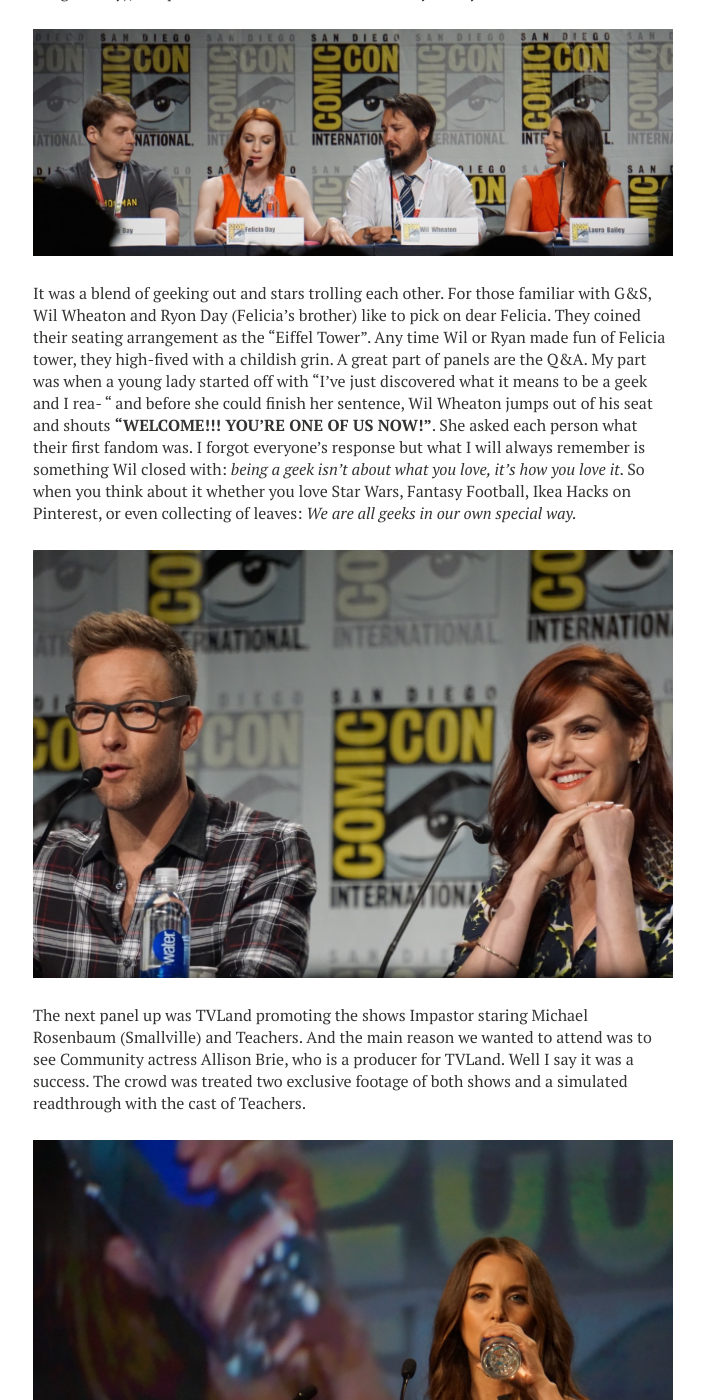
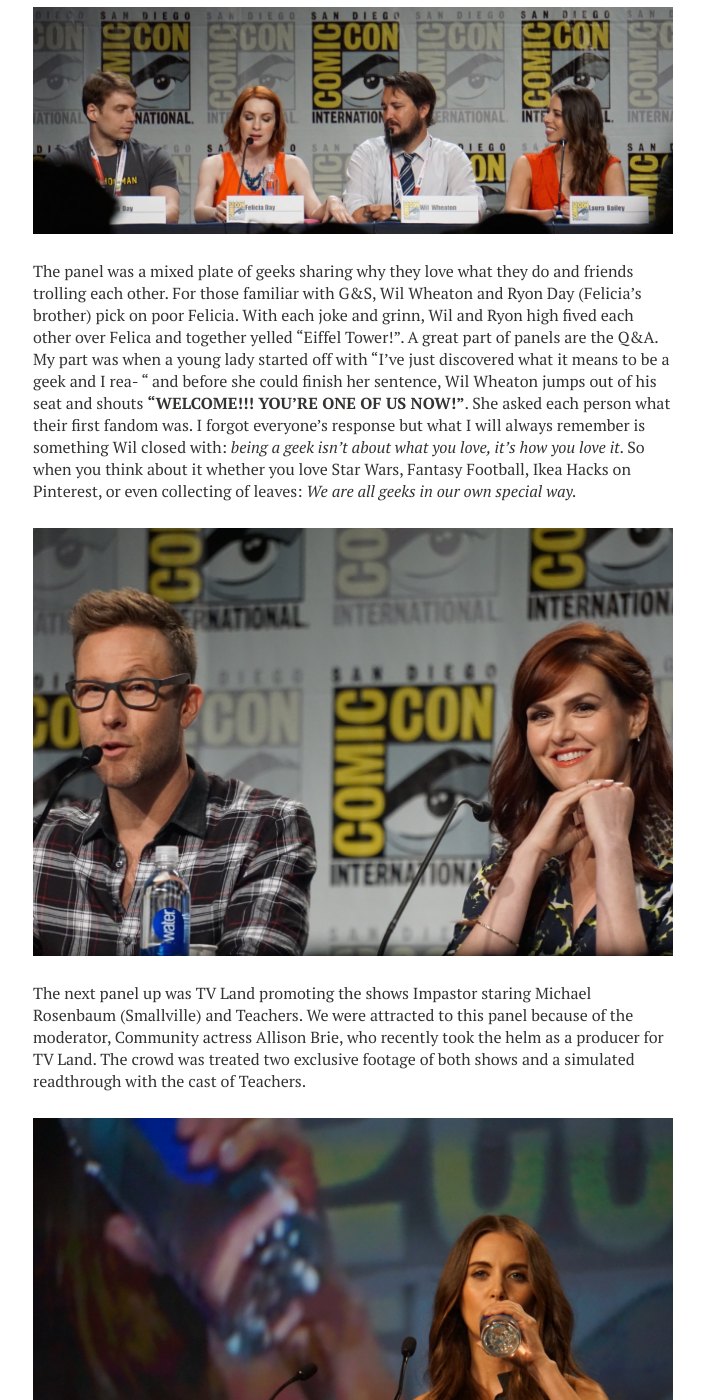
Before and after one commit to alexpolonsky/doswah.com, a Jekyll site: the page built from _posts/2015-07-26-comic-con-2015.md, in a window 1280 px wide and 1400 px high, scrolled down 3754 px. Shown: the whole window, without its empty margins (287-991 px from the left). Built offline with Jekyll 4.4.1, drawn with Linux system fonts in a browser that asks for light colours; nearby versions of some CDN libraries; comment, search, counter and statistics services are not loaded; some of the changed text lies outside the part shown.

Commit message:
Added content to Comic Con 2015: Part 1

```diff
--- a/_posts/2015-07-26-comic-con-2015.md
+++ b/_posts/2015-07-26-comic-con-2015.md
@@ -26,7 +26,7 @@
 </figure>
 
 ## What Time Do We Wake Up?!
-We decicded we wanted to check out the following things: Doctor Who autograph drawing, check out the exhibit hall floor, Geek & Sundry Panel, TVLand Panel, and visit the booths for SDCC exclusive swag. The con opens around 9 but from what we read lines form hours before the sun rises. Our plan was to arrive around 6 AM. ha! We woke up around 4 and got on a bus around 5. When we got there, about a couple thousand people were ahead of us! Want to master comic con? I doubt it's possible; but if you try, you will not have much sleep. Once we got into the convention center, we heaed to the Doctor Who autograph drawing where we were in line for around 2 hours. Unfortunately, Karlo and I didn't draw winning tickets. But we knew going in, **be prepared to be disappointed**; a valuable lesson you need to remind yourself whenever you experience Comic Con. Be we saw this dude with a sick 10th doctor puppet!
+We decicded we wanted to check out the following things: Doctor Who autograph drawing, check out the exhibit hall floor, Geek & Sundry Panel, TVLand Panel, and visit the booths for SDCC exclusive swag. The con opens around 9 but from what we read lines form hours before the sun rises. Our plan was to arrive around 6 AM. ha! We woke up around 4 and got on a bus around 5. When we got there, about a couple thousand people were ahead of us! Want to master comic con? I doubt it's possible; but if you try, you will not have much sleep. Once we got into the convention center, we heaed to the Doctor Who autograph drawing where we were in line for around 2 hours. Unfortunately, Karlo and I didn't draw winning tickets. But we knew going in, **be prepared to be disappointed**.  This dude with a sick 10th doctor puppet was in the line with us!
 <figure>
 	<img src="/images/comiccon15/3.jpg">
 </figure>
@@ -40,11 +40,11 @@
 <figure>
 	<img src="/images/comiccon15/5.jpg">
 </figure>
-It was a blend of geeking out and stars trolling each other. For those familiar with G&S, Wil Wheaton and Ryon Day (Felicia's brother) like to pick on dear Felicia. They coined their seating arrangement as the "Eiffel Tower". Any time Wil or Ryan made fun of Felicia tower, they high-fived with a childish grin. A great part of panels are the Q&A. My part was when a young lady started off with "I've just discovered what it means to be a geek and I rea- " and before she could finish her sentence, Wil Wheaton jumps out of his seat and shouts **"WELCOME!!! YOU'RE ONE OF US NOW!"**. She asked each person what their first fandom was. I forgot everyone's response but what I will always remember is something Wil closed with: *being a geek isn't about what you love, it's how you love it*. So when you think about it whether you love Star Wars, Fantasy Football, Ikea Hacks on Pinterest, or even collecting of leaves: *We are all geeks in our own special way.*
+The panel was a mixed plate of geeks sharing why they love what they do and friends trolling each other. For those familiar with G&S, Wil Wheaton and Ryon Day (Felicia's brother) pick on poor Felicia. With each joke and grinn, Wil and Ryon high fived each other over Felica and together yelled "Eiffel Tower!". A great part of panels are the Q&A. My part was when a young lady started off with "I've just discovered what it means to be a geek and I rea- " and before she could finish her sentence, Wil Wheaton jumps out of his seat and shouts **"WELCOME!!! YOU'RE ONE OF US NOW!"**. She asked each person what their first fandom was. I forgot everyone's response but what I will always remember is something Wil closed with: *being a geek isn't about what you love, it's how you love it*. So when you think about it whether you love Star Wars, Fantasy Football, Ikea Hacks on Pinterest, or even collecting of leaves: *We are all geeks in our own special way.*
 <figure>
 	<img src="/images/comiccon15/6.jpg">
 </figure>
-The next panel up was TVLand promoting the shows Impastor staring Michael Rosenbaum (Smallville) and Teachers. And the main reason we wanted to attend was to see Community actress Allison Brie, who is a producer for TVLand. Well I say it was a success. The crowd was treated two exclusive footage of both shows and a simulated readthrough with the cast of Teachers.
+The next panel up was TV Land promoting the shows Impastor staring Michael Rosenbaum (Smallville) and Teachers. We were attracted to this panel because of the moderator, Community actress Allison Brie, who recently took the helm as a producer for TV Land. The crowd was treated two exclusive footage of both shows and a simulated readthrough with the cast of Teachers.
 <figure>
 	<img src="/images/comiccon15/7.jpg">
 </figure>
@@ -55,6 +55,26 @@
 
 <iframe width="560" height="340" src="//www.youtube.com/embed/rFWb7DG7zTc" frameborder="0" allowfullscreen></iframe>
 <br>
-On the bus ride back to the hotel, I got an email from 1iota. I was notified I was off the Conan Saturday show taping waiting list. I screamed on the inside as I shook Karlo's shoulder in pure excitement.
+
+## Comic Con without the Badges
+
+There are equal amounts of pepople who roam around the San Diego Convention Center as they do inside - there is so much to do in the streets of San Diego when Comic Con is in town. On Friday, we explored the Gaslamp district; a collection of half a dozen blocks where video games and TV shows promote the new and upcoming.
+<figure>
+	<img src="/images/comiccon15/9.jpg">
+</figure>
+We first checked out PetCo park and we attened another Felcia Day panel - featuring her quirky remarks on single life, her heroes, and the journey which led her to Geek & Sundry.
+<figure>
+	<img src="/images/comiccon15/10.jpg">
+</figure>
+Next we stumbled upon demos for the upcoming Rainbox Six: Siege video game. The Karlo and I were grouped with were enthusatic FPS gamers who happen to love free stuff. For beta keys, guest were welcomed to take pictures and use a hashtag to help promote the game. (Selfie) challenge accepted.
+<figure>
+	<img src="/images/comiccon15/11.jpg">
+</figure>
+Finally to round out the day, we made our way to a signing with Charles Martinet - who I learned was the voice of Mario. He asked our names and when he found out mines - in Mario's voice he said: "Super Josh. You number one! Yee Hee!" A quick picture and autograph with the voice actor who help portray a personality to the famous plumber in overalls.
+<figure>
+	<img src="/images/comiccon15/12.jpg">
+</figure>
+
+On the bus ride back to the hotel, I got an email from 1iota; the Conan tickets website. I was officialy off the waiting list and now entitled to 3 tickets! I shook Karlo's shoulder in pure excitement.
 
 ### To be continued...
```
Also changed, not shown: images/comiccon15/10.jpg (added), images/comiccon15/11.jpg (added), images/comiccon15/12.jpg (added), images/comiccon15/9.jpg (added), 1 other file.
